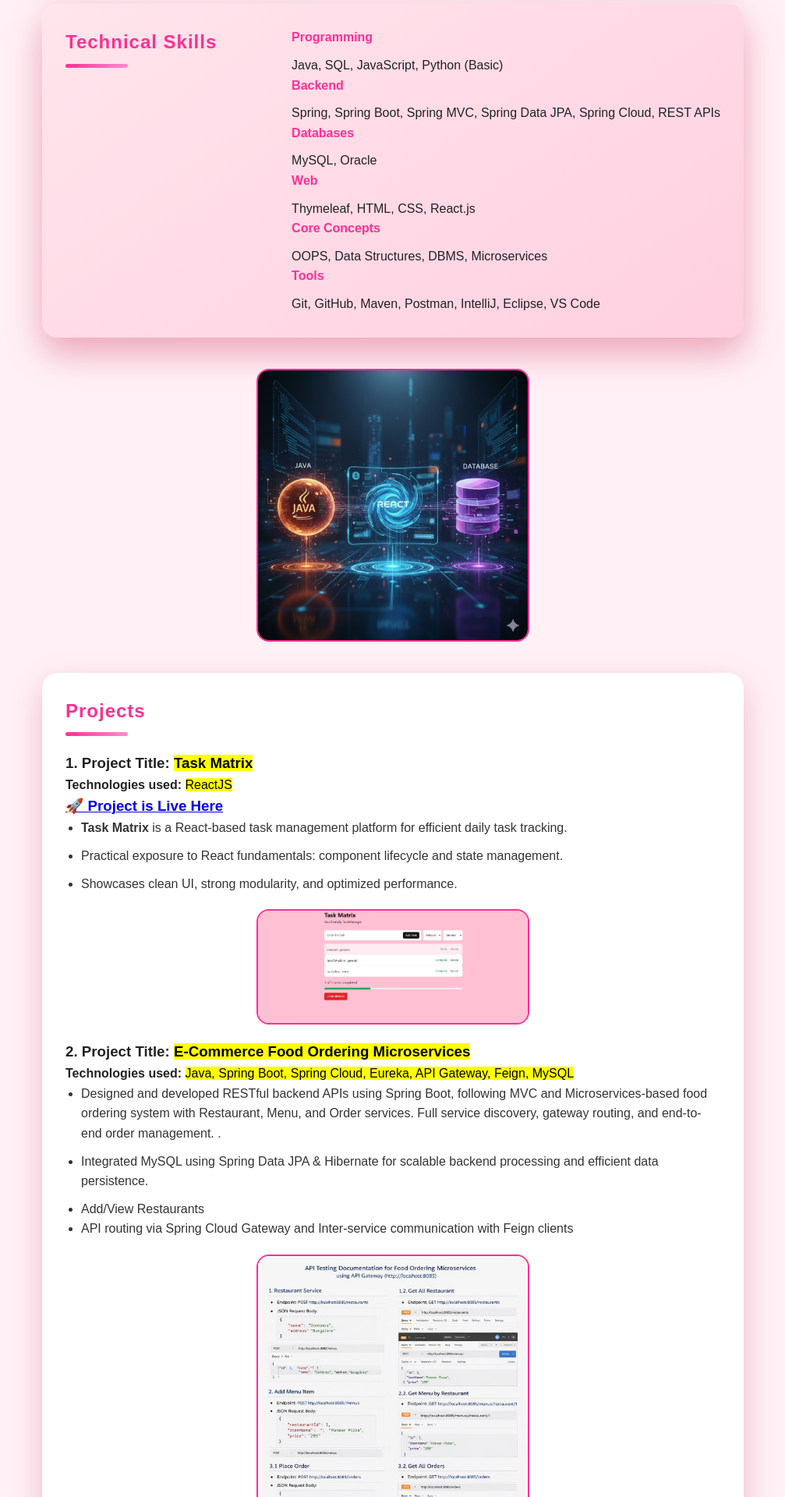
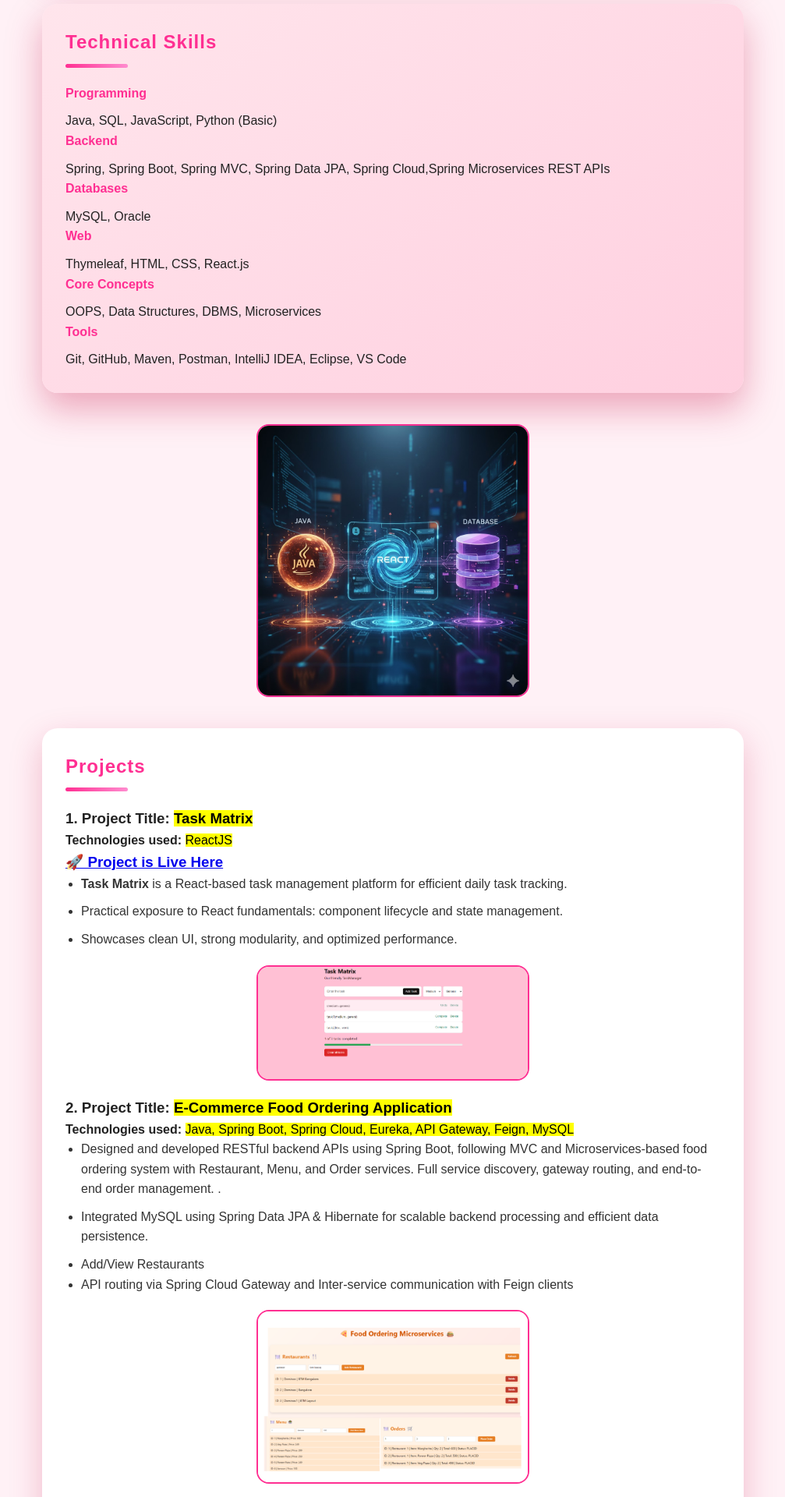
Before and after one commit to Gururaj254/Proffessional-Website, a React (Vite) app: page / in a window 1280 px wide. Shown: the part 2640-4560 px from the top of the page at 78% size, without its empty margins (136-1143 px from the left). Built offline with nearby package versions, Linux system fonts and the light colour scheme.

Commit message:
project pic added

```diff
--- a/src/Components/Projects.jsx
+++ b/src/Components/Projects.jsx
@@ -35,7 +35,7 @@
       {/* Ecommerce Food API */}
       <div className="project">
         <h3>
-          2. Project Title: <mark> E-Commerce Food Ordering Microservices</mark>
+          2. Project Title: <mark> E-Commerce Food Ordering Application</mark>
         </h3>
         <p>
           <strong>Technologies used:</strong> <mark>Java, Spring Boot, Spring Cloud, Eureka, API Gateway, Feign, MySQL</mark>
@@ -49,7 +49,10 @@
 </li>
         </ul>
         <div className="project-image">
-          <img src="./images/imagepjt.jpg" alt="Ecommerce Food API" />
+          <img src="./images/imageEureka.jpg" alt="Ecommerce Food APP" />
+        </div>
+        <div className="project-image">
+          <img src="./images/imagepjt.jpg" alt="Ecommerce Food API Test" />
         </div>
       </div>
 
--- a/src/Components/Skills.jsx
+++ b/src/Components/Skills.jsx
@@ -12,7 +12,7 @@
         <div className="skills-card">
           <h4>Backend</h4>
           <p>
-            Spring, Spring Boot, Spring MVC, Spring Data JPA, Spring Cloud,
+            Spring, Spring Boot, Spring MVC, Spring Data JPA, Spring Cloud,Spring Microservices
             REST APIs
           </p>
         </div>
@@ -34,7 +34,7 @@
 
         <div className="skills-card">
           <h4>Tools</h4>
-          <p>Git, GitHub, Maven, Postman, IntelliJ, Eclipse, VS Code</p>
+          <p>Git, GitHub, Maven, Postman, IntelliJ IDEA, Eclipse, VS Code</p>
         </div>
       </div>
     </section>
```
Also changed, not shown: public/images/imageEureka.jpg (added).
